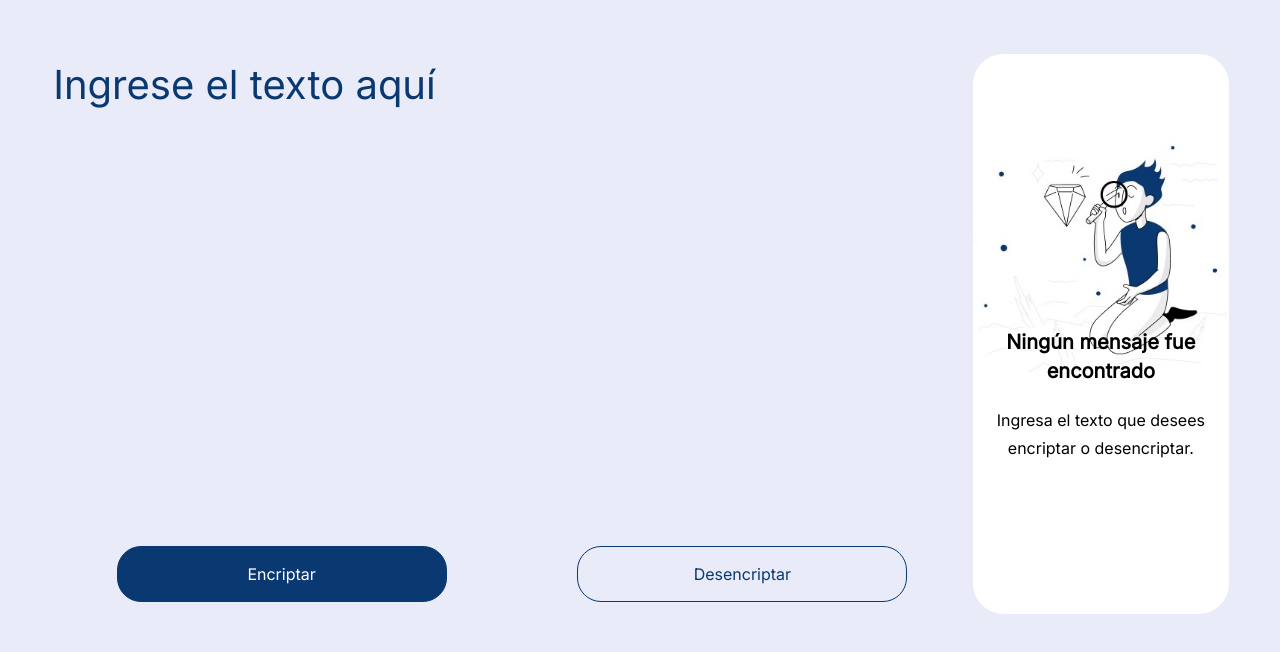
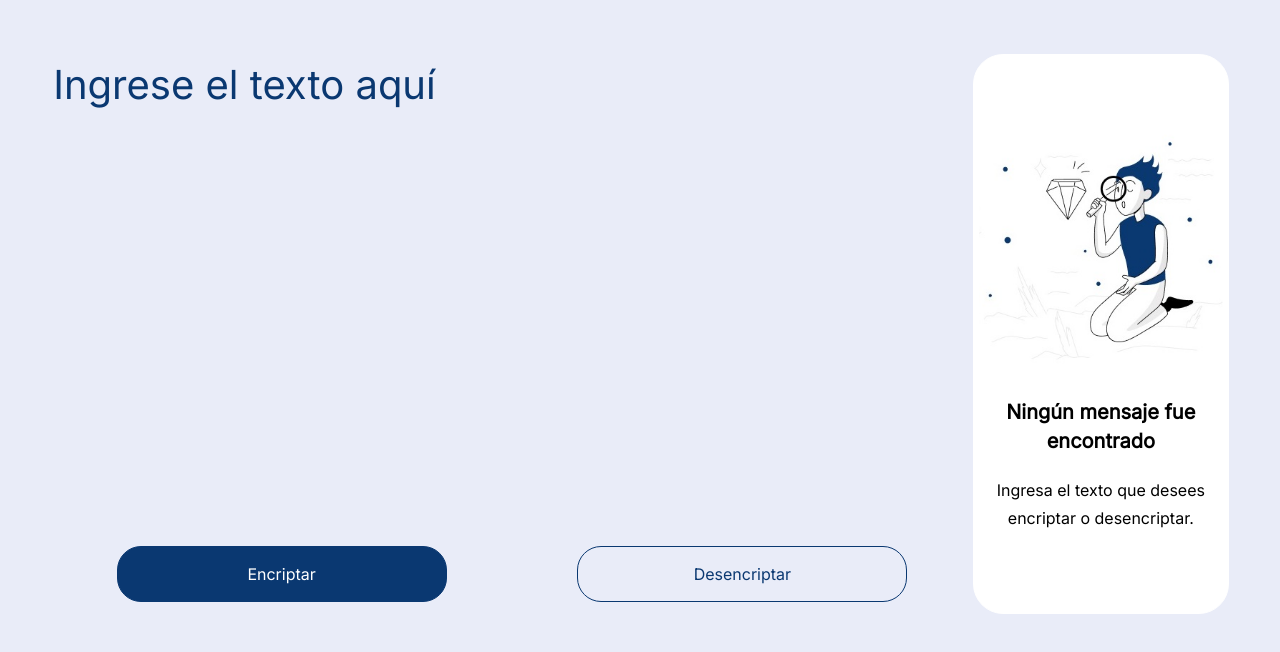
Before and after one commit to cacciavillan/Challenge-Oracle-Decoder, a plain HTML site: page index.html in a window 1280 px wide. Shown: the part 108-760 px from the top of the page. Drawn offline with Linux system fonts and the light colour scheme.

Commit message:
update main.css

```diff
--- a/main.css
+++ b/main.css
@@ -102,11 +102,6 @@ header img {
     color: #0A3871;
 
 }
-
-.standBy {
-    z-index: 1;
-}
-
 
 .output {
     background-color: white;
@@ -334,7 +329,9 @@ header img {
     .output .standBy {
         background-color: white;
         background-image: url(imagenes/Muñeco.jpg);
-        background-size: cover;
+        background-size:contain;
+        background-repeat: no-repeat;
+        background-position-x: center;
         border-radius: 40px;
         width: 100%;
         text-align: center;
@@ -357,7 +354,6 @@ header img {
         line-height: 28.8px;
         margin-bottom: 2%;
         text-align: center;
-        transform: translate(0, -70px);
     }
 
     .message-2 {
@@ -366,7 +362,6 @@ header img {
         margin-top: 2%;
         text-align: center;
         padding: 5px;
-        transform: translate(0, -70px);
     }
 
     .output .active {
```
